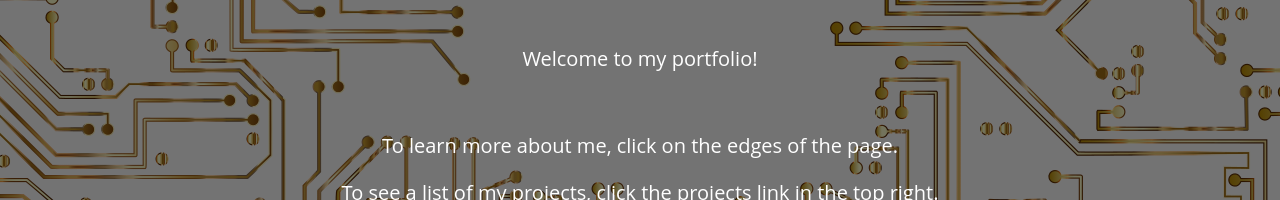
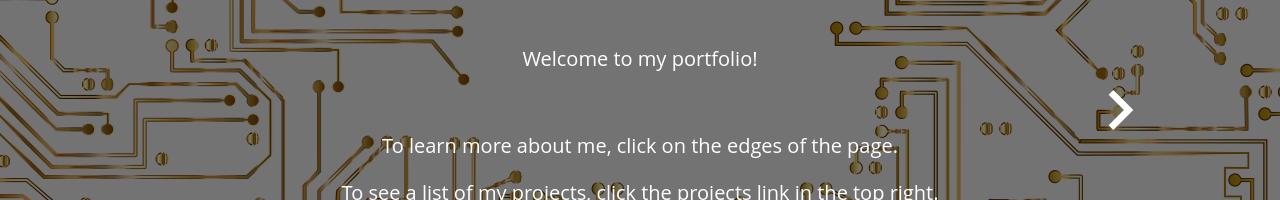
Before and after one commit to theserverproject/BaseSite, a React (Create React App) app in the folder theserverproject/: page / in a window 1280 px wide. Shown: the part 330-530 px from the top of the page. Built offline with nearby package versions, Linux system fonts and the light colour scheme.

Commit message:
Multiple Changes:
 - Right arrow now persists on the home page
   to allow users to "learn" how the website
   works.

 - Project cards now have smaller margins between
   them to reduce likihood of the hiding scroll bar
   confusing people.

```diff
--- a/theserverproject/src/App.js
+++ b/theserverproject/src/App.js
@@ -71,7 +71,7 @@ class App extends Component {
             )
         });
 
-        const displayRightArrow = this.state.contentPage < this.portfolioPages.length && this.state.rightArrowVisible;
+        const displayRightArrow = (this.state.contentPage < this.portfolioPages.length && this.state.rightArrowVisible) || this.state.contentPage === 1;
         const displayLeftArrow = this.state.contentPage > 1 && this.state.leftArrowVisible;
 
         return (
--- a/theserverproject/src/portfolioPages/projects.css
+++ b/theserverproject/src/portfolioPages/projects.css
@@ -28,7 +28,7 @@
 
 .project-card {
     height: auto;
-    margin-bottom: 50px;
+    margin-bottom: 25px;
 }
 
 .project-title {
```
